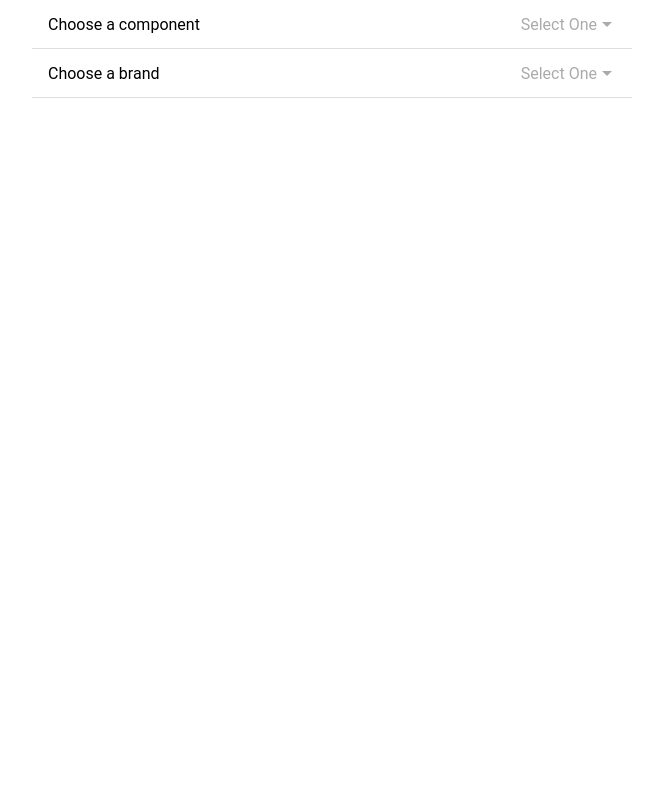
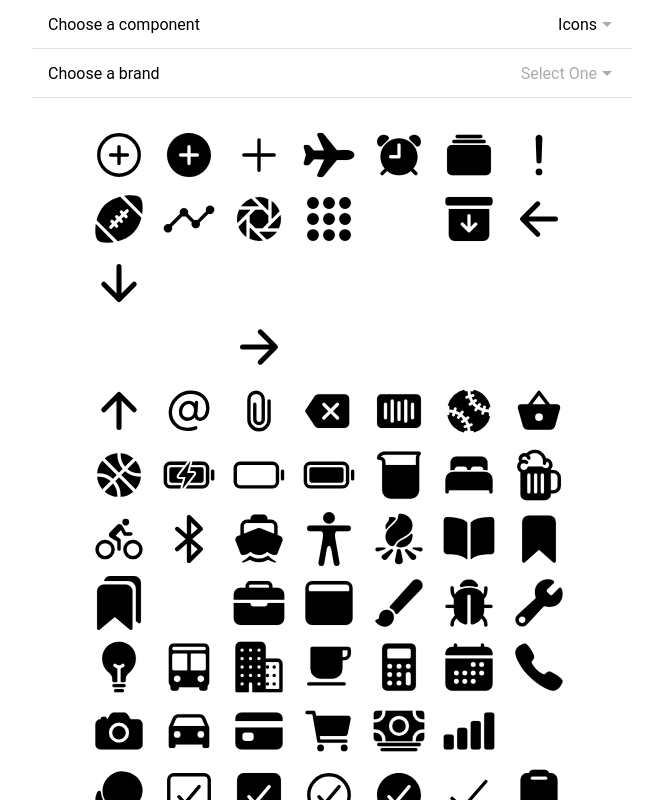
Before and after one commit to o-t-w/reonic, a React (Create React App) app: page /1/icons in a window 1280 px wide. Shown: the whole page, without its empty margins (308-971 px from the left). Built offline with nearby package versions, Linux system fonts and the light colour scheme; no server answers.

Commit message:
adds slider component and icons component to showcase

```diff
--- a/src/DisplayComponent.tsx
+++ b/src/DisplayComponent.tsx
@@ -7,7 +7,9 @@ import {
 
 import Button from "./showcase/Button";
 import Card from "./showcase/Card";
+import Icons from "./showcase/Icons";
 import Radio from "./showcase/Radio";
+import Slides from "./showcase/Slides";
 import ThemePicker from "./ThemePicker";
 
 interface MyProps {
@@ -46,6 +48,8 @@ class DisplayComponent extends Component<Props> {
           <Route path="/:brand/button" component={Button} />
           <Route path="/:brand/card" component={Card} />
           <Route path="/:brand/radio" component={Radio} />
+          <Route path="/:brand/slides" component={Slides} />
+          <Route path="/:brand/icons" component={Icons} />
         </div>
       </div>
     );
--- a/src/ThemePicker.tsx
+++ b/src/ThemePicker.tsx
@@ -23,6 +23,8 @@ function ThemePicker(props: Props) {
           <IonSelectOption value="button">Button</IonSelectOption>
           <IonSelectOption value="card">Card</IonSelectOption>
           <IonSelectOption value="radio">Radio</IonSelectOption>
+          <IonSelectOption value="slides">Slider</IonSelectOption>
+          <IonSelectOption value="icons">Icons</IonSelectOption>
         </IonSelect>
       </IonItem>
 
--- a/src/index.css
+++ b/src/index.css
@@ -48,19 +48,24 @@ code {
 
 ion-icon {
   font-size: 54px;
-  background-color: rgb(230, 230, 230);
-  padding: 10px;
 }
 
 ion-list {
   width: 400px;
 }
 
+.ion-slides {
+  height: 70vh;
+}
+
 .icon-grid {
+  color: var(--ion-color-primary);
   display: grid;
-  background-color: black;
-  grid-gap: 2px;
-  padding: 2px;
+  grid-template-columns: repeat(auto-fill, minmax(54px, 1fr));
+  max-width: 100%;
+  width: 500px;
+  padding: 10px;
+  grid-gap: 10px;
 }
 
 .currently-selected-component {
--- a/src/showcase/Icons.tsx
+++ b/src/showcase/Icons.tsx
@@ -1,12 +1,332 @@
 import { IonIcon } from "@ionic/react";
 import React from "react";
+
+const iconArray = [
+  "add-circle-outline",
+  "add-circle",
+  "add",
+  "airplane",
+  "alarm",
+  "albums",
+  "alert",
+  "american-football",
+  "analytics",
+  "aperture",
+  "apps",
+  "appstore",
+  "archive",
+  "arrow-back",
+  "arrow-down",
+  "arrow-dropdown-circle",
+  "arrow-dropdown",
+  "arrow-dropleft-circle",
+  "arrow-dropleft",
+  "arrow-dropright-circle",
+  "arrow-dropright",
+  "arrow-dropup-circle",
+  "arrow-dropup",
+  "arrow-forward",
+  "arrow-round-back",
+  "arrow-round-down",
+  "arrow-round-forward",
+  "arrow-round-up",
+  "arrow-up",
+  "at",
+  "attach",
+  "backspace",
+  "barcode",
+  "baseball",
+  "basket",
+  "basketball",
+  "battery-charging",
+  "battery-dead",
+  "battery-full",
+  "beaker",
+  "bed",
+  "beer",
+  "bicycle",
+  "bluetooth",
+  "boat",
+  "body",
+  "bonfire",
+  "book",
+  "bookmark",
+  "bookmarks",
+  "bowtie",
+  "briefcase",
+  "browsers",
+  "brush",
+  "bug",
+  "build",
+  "bulb",
+  "bus",
+  "business",
+  "cafe",
+  "calculator",
+  "calendar",
+  "call",
+  "camera",
+  "car",
+  "card",
+  "cart",
+  "cash",
+  "cellular",
+  "chatboxes",
+  "chatbubbles",
+  "checkbox-outline",
+  "checkbox",
+  "checkmark-circle-outline",
+  "checkmark-circle",
+  "checkmark",
+  "clipboard",
+  "clock",
+  "close-circle-outline",
+  "close-circle",
+  "close",
+  "cloud-circle",
+  "cloud-done",
+  "cloud-download",
+  "cloud-outline",
+  "cloud-upload",
+  "cloud",
+  "cloudy-night",
+  "cloudy",
+  "code-download",
+  "code-working",
+  "code",
+  "cog",
+  "color-fill",
+  "color-filter",
+  "color-palette",
+  "color-wand",
+  "compass",
+  "construct",
+  "contact",
+  "contacts",
+  "contract",
+  "contrast",
+  "copy",
+  "create",
+  "crop",
+  "cube",
+  "cut",
+  "desktop",
+  "disc",
+  "document",
+  "done-all",
+  "download",
+  "easel",
+  "egg",
+  "exit",
+  "expand",
+  "eye-off",
+  "eye",
+  "fastforward",
+  "female",
+  "filing",
+  "film",
+  "finger-print",
+  "fitness",
+  "flag",
+  "flame",
+  "flash-off",
+  "flash",
+  "flashlight",
+  "flask",
+  "flower",
+  "folder-open",
+  "folder",
+  "football",
+  "funnel",
+  "gift",
+  "git-branch",
+  "git-commit",
+  "git-compare",
+  "git-merge",
+  "git-network",
+  "git-pull-request",
+  "glasses",
+  "globe",
+  "grid",
+  "hammer",
+  "hand",
+  "happy",
+  "headset",
+  "heart",
+  "heart-dislike",
+  "heart-empty",
+  "heart-half",
+  "help-buoy",
+  "help-circle-outline",
+  "help-circle",
+  "help",
+  "home",
+  "hourglass",
+  "ice-cream",
+  "image",
+  "images",
+  "infinite",
+  "information-circle-outline",
+  "information-circle",
+  "information",
+  "jet",
+  "journal",
+  "key",
+  "keypad",
+  "laptop",
+  "leaf",
+  "link",
+  "list-box",
+  "list",
+  "locate",
+  "lock",
+  "log-in",
+  "log-out",
+  "magnet",
+  "mail-open",
+  "mail-unread",
+  "mail",
+  "male",
+  "man",
+  "map",
+  "medal",
+  "medical",
+  "medkit",
+  "megaphone",
+  "menu",
+  "mic-off",
+  "mic",
+  "microphone",
+  "moon",
+  "more",
+  "move",
+  "musical-note",
+  "musical-notes",
+  "navigate",
+  "notifications-off",
+  "notifications-outline",
+  "notifications",
+  "nuclear",
+  "nutrition",
+  "open",
+  "options",
+  "outlet",
+  "paper-plane",
+  "paper",
+  "partly-sunny",
+  "pause",
+  "paw",
+  "people",
+  "person-add",
+  "person",
+  "phone-landscape",
+  "phone-portrait",
+  "photos",
+  "pie",
+  "pin",
+  "pint",
+  "pizza",
+  "planet",
+  "play-circle",
+  "play",
+  "podium",
+  "power",
+  "pricetag",
+  "pricetags",
+  "print",
+  "pulse",
+  "qr-scanner",
+  "quote",
+  "radio-button-off",
+  "radio-button-on",
+  "radio",
+  "rainy",
+  "recording",
+  "redo",
+  "refresh-circle",
+  "refresh",
+  "remove-circle-outline",
+  "remove-circle",
+  "remove",
+  "reorder",
+  "repeat",
+  "resize",
+  "restaurant",
+  "return-left",
+  "return-right",
+  "reverse-camera",
+  "rewind",
+  "ribbon",
+  "rocket",
+  "rose",
+  "sad",
+  "save",
+  "school",
+  "search",
+  "send",
+  "settings",
+  "share-alt",
+  "share",
+  "shirt",
+  "shuffle",
+  "skip-backward",
+  "skip-forward",
+  "snow",
+  "speedometer",
+  "square-outline",
+  "square",
+  "star-half",
+  "star-outline",
+  "star",
+  "stats",
+  "stopwatch",
+  "subway",
+  "sunny",
+  "swap",
+  "switch",
+  "sync",
+  "tablet-landscape",
+  "tablet-portrait",
+  "tennisball",
+  "text",
+  "thermometer",
+  "thumbs-down",
+  "thumbs-up",
+  "thunderstorm",
+  "time",
+  "timer",
+  "today",
+  "train",
+  "transgender",
+  "trash",
+  "trending-down",
+  "trending-up",
+  "trophy",
+  "tv",
+  "umbrella",
+  "undo",
+  "unlock",
+  "videocam",
+  "volume-high",
+  "volume-low",
+  "volume-mute",
+  "volume-off",
+  "wallet",
+  "walk",
+  "warning",
+  "watch",
+  "water",
+  "wifi",
+  "wine",
+  "woman"
+];
 
 function Icons() {
   return (
     <div className="icon-grid">
-      <IonIcon name="heart" />
-      <IonIcon name="arrow-dropright-circle" />
-      <IonIcon name="add-circle-outline" />
+      {iconArray.map(icon => (
+        <IonIcon name={icon} />
+      ))}
     </div>
   );
 }
--- /dev/null
+++ b/src/showcase/Slides.tsx
@@ -0,0 +1,23 @@
+import { IonSlide, IonSlides } from "@ionic/react";
+
+import React from "react";
+
+function Slides() {
+  return (
+    <IonSlides pager={true}>
+      <IonSlide>
+        <h1>Slide 1</h1>
+      </IonSlide>
+
+      <IonSlide>
+        <h1>Slide 2</h1>
+      </IonSlide>
+
+      <IonSlide>
+        <h1>Slide 3</h1>
+      </IonSlide>
+    </IonSlides>
+  );
+}
+
+export default Slides;
```
